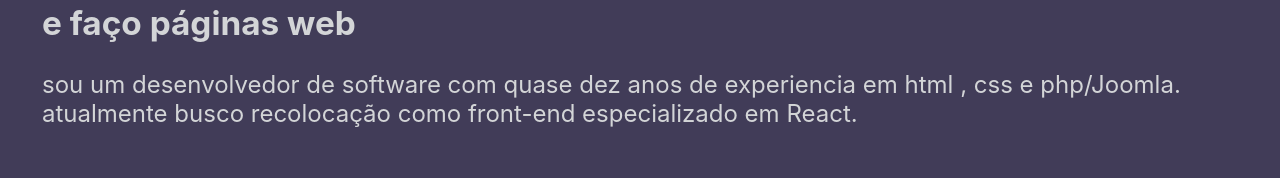
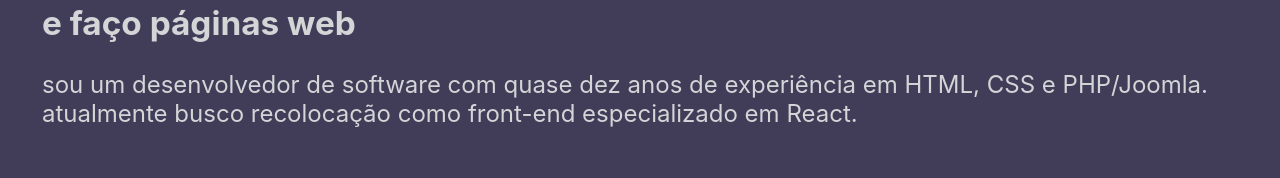
Before and after one commit to viralatron/viralatron.github.io, a React (Create React App) app: page / in a window 1280 px wide. Shown: the part 264-442 px from the top of the page. Built offline with nearby package versions, Linux system fonts and the light colour scheme.

Commit message:
conserto de texto

```diff
--- a/src/Components/Intro.jsx
+++ b/src/Components/Intro.jsx
@@ -9,8 +9,8 @@ const Intro = () => {
         <small>e faço páginas web</small>
       </h1>
       <p>
-        sou um desenvolvedor de software com quase dez anos de experiencia em
-        html , css e php/Joomla. atualmente busco recolocação como front-end
+        sou um desenvolvedor de software com quase dez anos de experiência em
+        HTML, CSS e PHP/Joomla. atualmente busco recolocação como front-end
         especializado em React.
       </p>
     </header>
```
